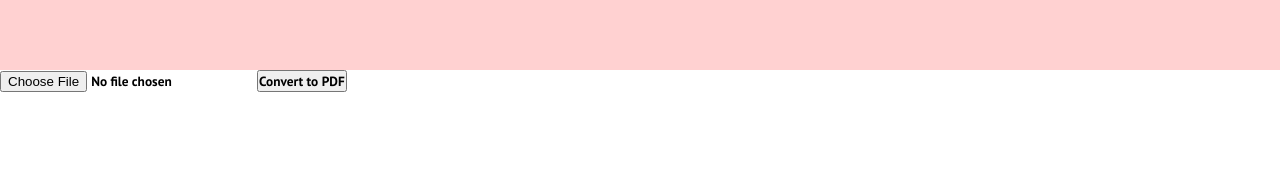
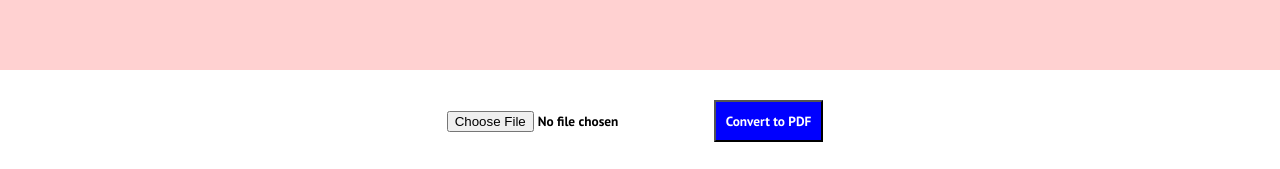
Before and after one commit to chrischin555/williamston-site, a React (Create React App) app: page / in a window 1280 px wide. Shown: the part 1380-1549 px from the top of the page. Before the commit the page ends 1472 px from the top, so only its background shows below. Built offline with nearby package versions, Linux system fonts and the light colour scheme.

Commit message:
added styling to the pdf converter

```diff
--- a/src/components/PDFConverter.js
+++ b/src/components/PDFConverter.js
@@ -99,25 +99,26 @@ const PDFConverter = () => {
 
 
     return (
-        <div>
+        <div style={{ fontFamily: 'Arial', textAlign: 'center', padding: '20px' }}>
             {/* Add a file input to select a Word document */}
             <input type="file" accept=".docx" onChange={handleFileChange} />
 
-            <button onClick={convertWordToPDF}>Convert to PDF</button>
+            <button style={{ margin: '10px', padding: '10px', backgroundColor: 'blue', color: 'white' }} onClick={convertWordToPDF}>
+                Convert to PDF
+            </button>
 
             {/* Trigger the download of the PDF file */}
             {pdfBytes && (
                 <a
                     href={URL.createObjectURL(new Blob([pdfBytes], { type: 'application/pdf' }))}
                     download="converted_document.pdf"
+                    style={{ display: 'block', margin: '20px', textDecoration: 'none', color: 'green' }}
                 >
                     Download PDF
                 </a>
             )}
         </div>
     );
-
-
 };
 
 export default PDFConverter;
```
